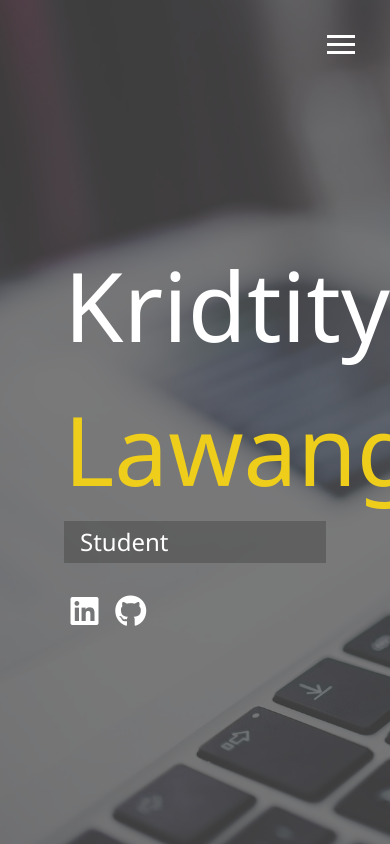
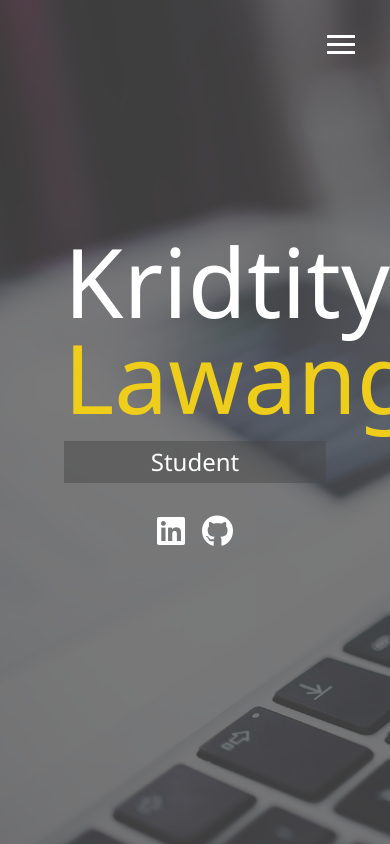
Before and after one commit to Kridtity/klawang.github.io, a website: page dist/index.html in a window 390 px wide. Drawn offline with Linux system fonts and the light colour scheme.

Commit message:
Added media queries and menu overlay responsiveness [End of Video 4]

```diff
--- a/scss/_config.scss
+++ b/scss/_config.scss
@@ -1,13 +1,16 @@
+//Declare CSS vars
 $primary-color: #444;
 $secondary-color: #eece1a;
 $show-home-image: true;
 $home-image: url(../img/background.jpg);
 $background-opacity: 0.7;
 
+//Transition mixin for fading effects used in the project
 @mixin easeOut {
     transition: all 0.5s ease-out;
 }
 
+//If show home image is true, show home image with trasnlucent color over it
 @mixin background {
     @if $show-home-image {
         &#bg-img {
@@ -28,3 +31,28 @@ $background-opacity: 0.7;
         }
     }
 }
+
+//Media queries (fetch screen size of viewing device for specific CSS execution
+@mixin mediaSm {
+    @media screen and (max-width: 500px) {
+        @content;
+    }
+}
+
+@mixin mediaMd {
+    @media screen and (max-width: 768px) {
+        @content;
+    }
+}
+
+@mixin mediaLg {
+    @media screen and (min-width: 769px) and (max-width: 1170px) {
+        @content;
+    }
+}
+
+@mixin mediaXl {
+    @media screen and (min-width: 1171px) {
+        @content;
+    }
+}
--- /dev/null
+++ b/scss/_mobile.scss
@@ -0,0 +1,55 @@
+//Widescreens
+@include mediaXl {
+}
+
+//Desktops/laptops
+@include mediaLg {
+}
+
+//Tablets/small laptops
+@include mediaMd {
+    main {
+        align-items: center;
+        text-align: center;
+
+        .lg-heading {
+            line-height: 1;
+            margin-bottom: 1rem;
+        }
+    }
+
+    ul.menu-nav,
+    div.menu-branding {
+        float: none;
+        width: 100%;
+        min-height: 0;
+
+        &.show {
+            transform: translate3d(0, 0, 0);
+        }
+    }
+
+    .menu-nav {
+        height: 75vh;
+        transform: translate3d(-100%, 0, 0);
+        font-size: 24px;
+    }
+
+    .menu-branding {
+        height: 25vh;
+        transform: translate3d(100%, 0, 0);
+
+        .portrait {
+            background: url("../img/portrait_small.jpg");
+            width: 150px;
+            height: 150px;
+        }
+    }
+}
+
+//Smartphones
+@include mediaSm {
+    main#home h1 {
+        margin-top: 10vh;
+    }
+}
--- a/scss/main.scss
+++ b/scss/main.scss
@@ -1,6 +1,7 @@
 //Import other SASS files
 @import "config";
 @import "menu";
+@import "mobile";
 
 * {
     box-sizing: border-box;
```
Also changed, not shown: scss/_menu.scss (+7 -0 lines), dist/css/main.css.
